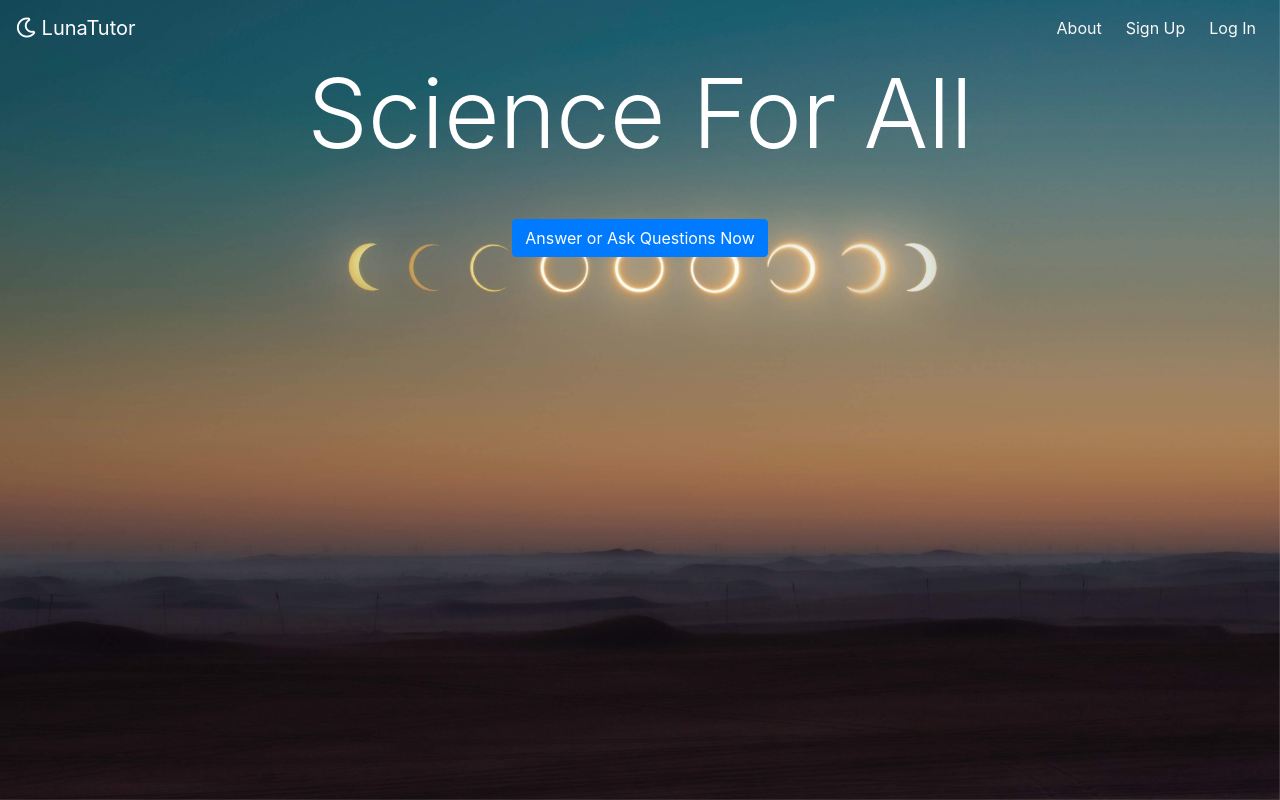
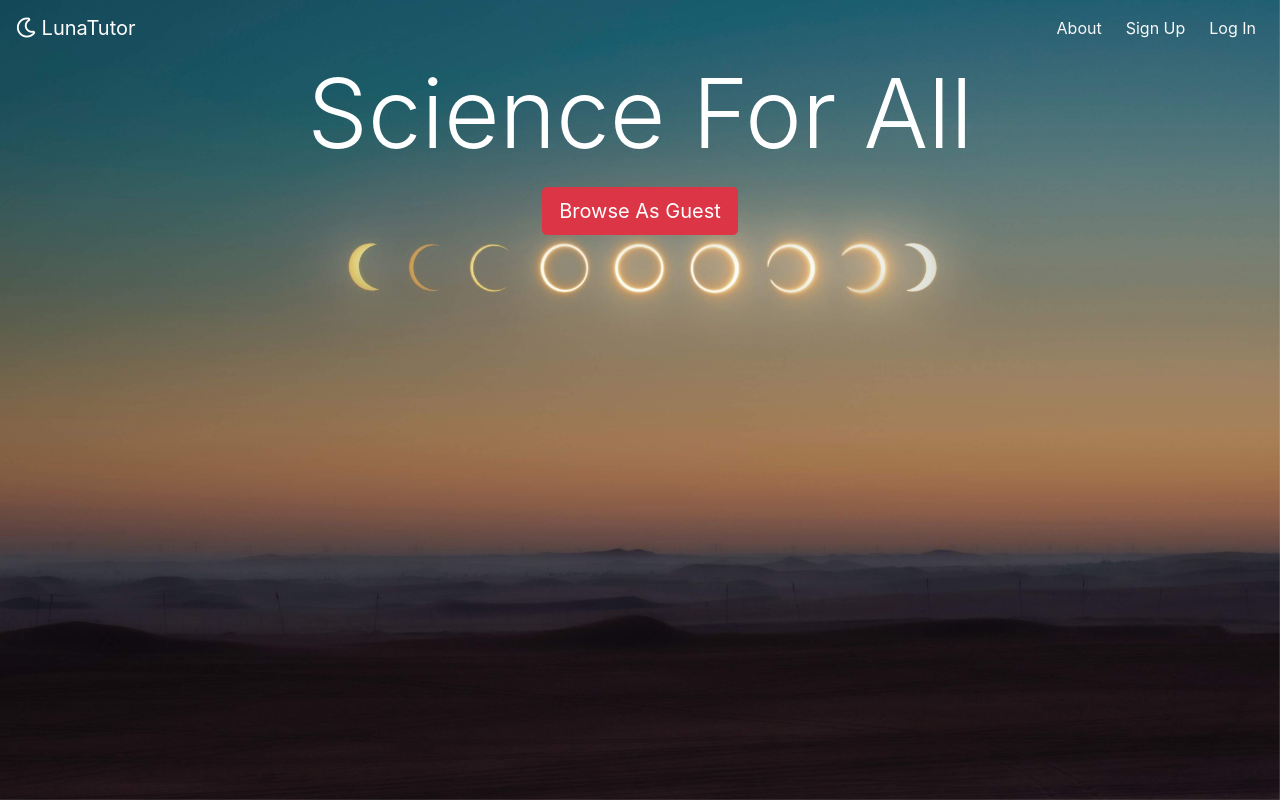
Before and after one commit to Luna-Tutor/lunaTutor, a Flask app: page / in a window 1280 px wide. Run offline with Flask 2, Linux system fonts and the light colour scheme; some libraries are stand-ins or nearby versions.

Commit message:
Fixed ask page, updated landing page animation and buttons. Fixed link href's on feed

```diff
--- a/app.py
+++ b/app.py
@@ -8,7 +8,7 @@ import os
 app = Flask(__name__)
 app.config['TEMPLATES_AUTO_RELOAD'] = True
 app.secret_key = "abc123"
-# app.config['SQLALCHEMY_TRACK_MODIFICATIONS'] = False
+app.config['SQLALCHEMY_TRACK_MODIFICATIONS'] = False
 app.config['SQLALCHEMY_DATABASE_URI'] = os.environ.get(
     'DATABASE_URL', 'postgres:///luna_db')
 
--- a/templates/board/feed.html
+++ b/templates/board/feed.html
@@ -82,7 +82,7 @@ content %}
         <div class="text-center py-2">
           <h5 class="card-title">Subjects</h5>
           <div class="card-text">
-            <a class="d-block" href="/q/biology">All</a>
+            <a class="d-block" href="/q">All</a>
             <a class="d-block" href="/q/biology">Biology</a>
             <a class="d-block" href="/q/chemistry">Chemistry</a>
             <a class="d-block" href="/q/physics">Physics</a>
--- a/templates/home.html
+++ b/templates/home.html
@@ -2,17 +2,19 @@
 content %}
 
 <!-- Mission Statement -->
-<div class="mission_statement text-center">
-  <h1 class="display-1 text-white animate-med">Science For All</h1>
+<div class="mission_statement animate-med text-center">
+  <h1 class="display-1 text-white">Science For All</h1>
+
+<!-- End  Mission Statement -->
+<div class="m-3"></div>
+{% if g.user %}
+<a class='btn btn-danger text-white btn-lg' href='/q'>Go to Feed</a>
+{% else %}
+<a class='btn btn-danger text-white btn-lg' href='/q'>Browse As Guest</a>
+{% endif %}
 </div>
-<!-- End  Mission Statement -->
 
-<!-- View all posts -->
-<div class="text-center m-5 animate-med">
-  <a class='btn btn-primary text-white btn-md' href='/q'>Answer or Ask Questions Now</a>
 </div>
-<!-- End View all posts -->
-
 {% endblock %} {% block scripts %}
 <script src="../static/js/home.js"></script>
 {% endblock %}
```
Also changed, not shown: templates/board/ask.html (+4 -4 lines).
